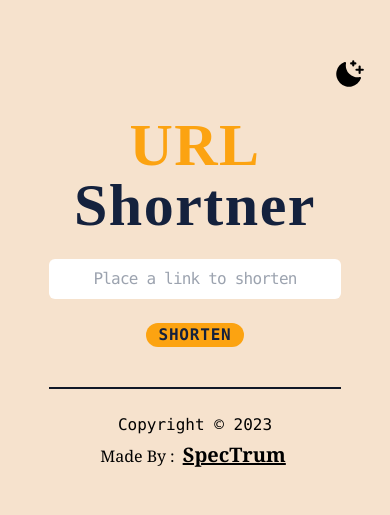
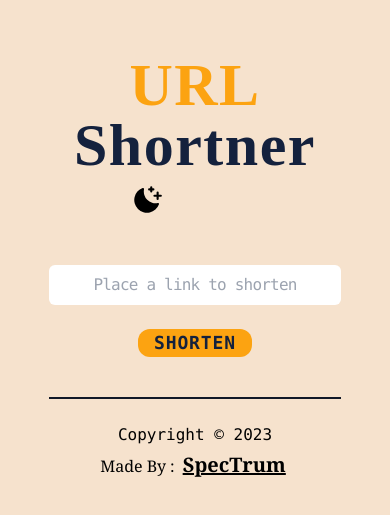
Before and after one commit to Annany2002/urlShortner, a React (Vite) app: page / in a window 390 px wide. Shown: the part 149-664 px from the top of the page. Built offline with nearby package versions, Linux system fonts and the light colour scheme; a web font is replaced by a local one.

Commit message:
Made Responsive

```diff
--- a/src/InputShortner.jsx
+++ b/src/InputShortner.jsx
@@ -34,16 +34,16 @@ const InputShortner = ({ data, setData, darkTheme, setDarkTheme }) => {
 
 	return (
 		<div className="flex flex-col items-center mb-3">
-			<button className='ml-auto px-6 py-2'
-				type="button"
-				onClick={() =>
-					setDarkTheme(!darkTheme)
-				}>
-				{darkTheme ? <Sun size={34} color={'#fff'} weight='fill' /> : <MoonStars size={34} weight="fill" />}
-			</button>
-			<div className="flex flex-col my-4 sm:flex-row">
+			<div className="flex flex-col my-4 sm:flex-row mb-8">
 				<h1 className="font-bold text-[#fca311] px-2 tracking-wide text-6xl md:text-7xl text-center dark:text-[#eae2b7]">URL</h1>
 				<h1 className="text-[#14213d] dark:text-[#e5e5e5] font-bold tracking-wide text-6xl px-2 md:text-7xl">Shortner</h1>
+					<button className='ml-10 px-6 py-2 items-right'
+						type="button"
+						onClick={() =>
+							setDarkTheme(!darkTheme)
+						}>
+						{darkTheme ? <Sun size={34} color={'#fff'} weight='fill' /> : <MoonStars size={34} weight="fill" />}
+					</button>
 			</div>
 			<input
 				type="text"
@@ -56,7 +56,7 @@ const InputShortner = ({ data, setData, darkTheme, setDarkTheme }) => {
 			/>
 			<button
 				onClick={handleClick}
-				className="uppercase bg-[#fca311] text-[#14213d] border-none font-mono tracking-wider outline-none px-3 rounded-xl my-4 focus:bg-[#fca311] hover:bg-orange-500 hover:text-gray-100 font-bold dark:text-[#e5e5e5]"
+				className="uppercase bg-[#fca311] text-[#14213d] text-lg border-none font-mono tracking-wider outline-none px-4 rounded-xl my-4 focus:bg-[#fca311] hover:bg-orange-500 hover:text-gray-100 font-bold dark:text-[#e5e5e5] sm:text-2xl sm:px-6"
 			>shorten</button>
 			{
 				loading && <p className="font-thin text-md sm:text-2xl lg:text-3xl font-serif text-[#14213d] tracking-widest">
```
